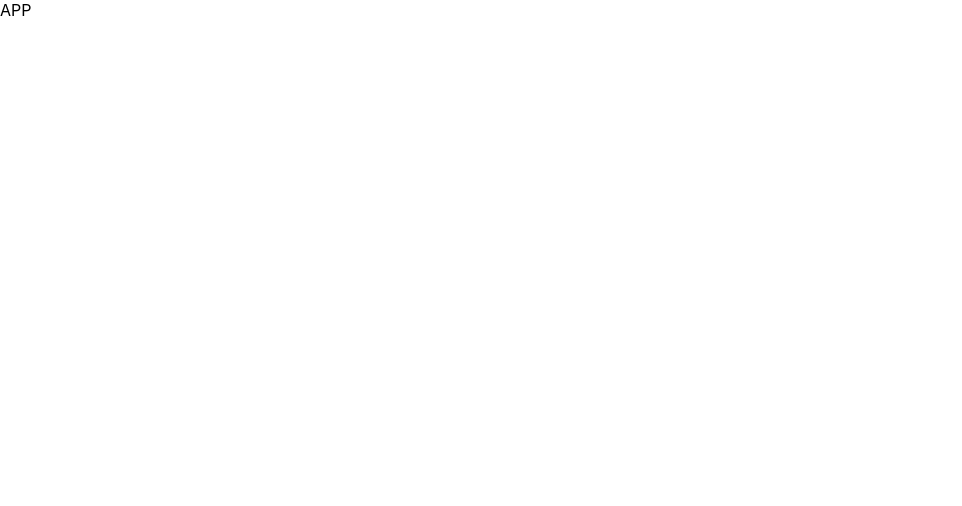
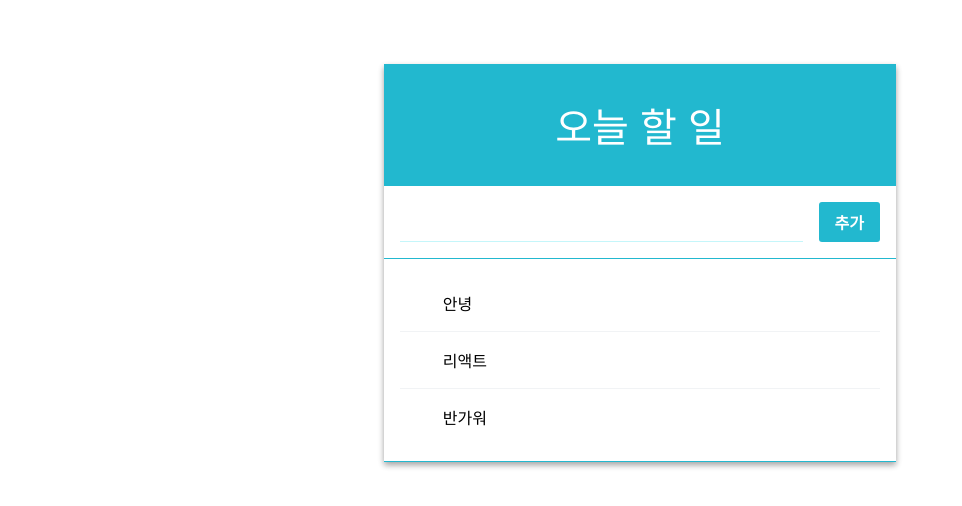
Before and after one commit to minje94/Todo_list, a React (Create React App) app in the folder Todo_list/: page / in a window 1280 px wide. Shown: the top 506 px of the page, without its empty margins (0-962 px from the left). Built offline with nearby package versions, Linux system fonts and the light colour scheme.

Commit message:
Modify App.js

```diff
--- a/Todo_list/src/App.js
+++ b/Todo_list/src/App.js
@@ -1,10 +1,16 @@
-import React from 'react';
-function App() {
-  return (
-    <div>
-      APP
-    </div>
-  );
+import React,{Component} from 'react';
+import TodoListTemplate from './components/TodoListTemplate';
+import Form from './components/Form';
+import TodoItemList from './components/TodoItemList';
+
+class App extends Component {
+  render(){
+    return (
+      <TodoListTemplate form={<Form/>}>
+        <TodoItemList/>
+      </TodoListTemplate>
+    );
+  }
 }
 
 export default App;
```
